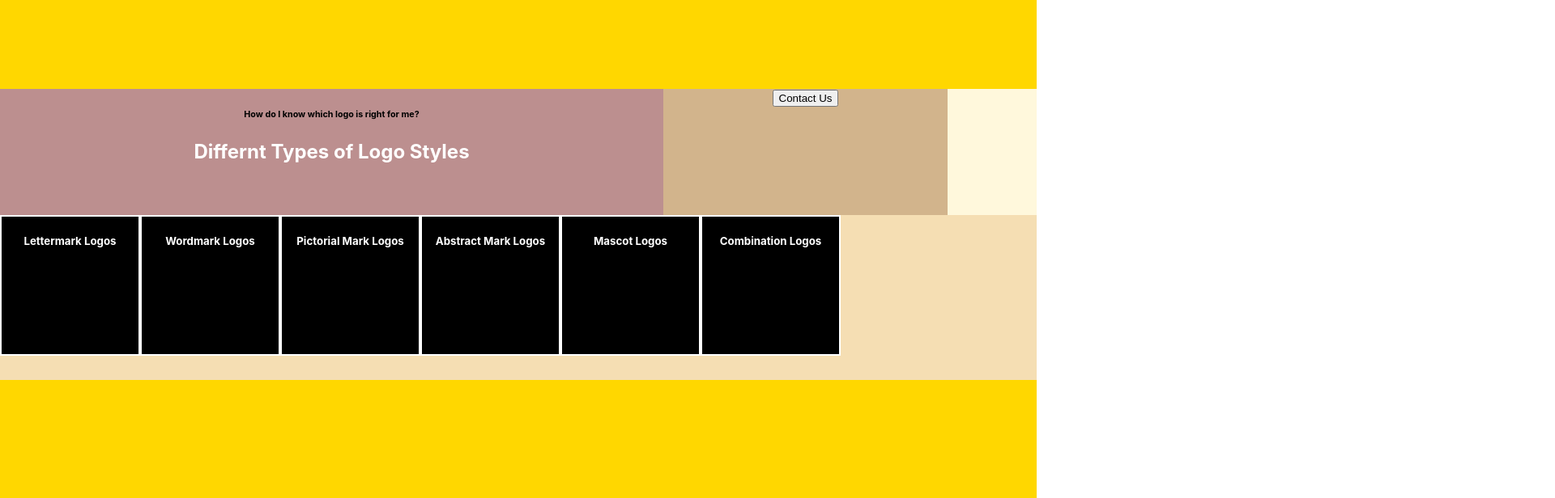
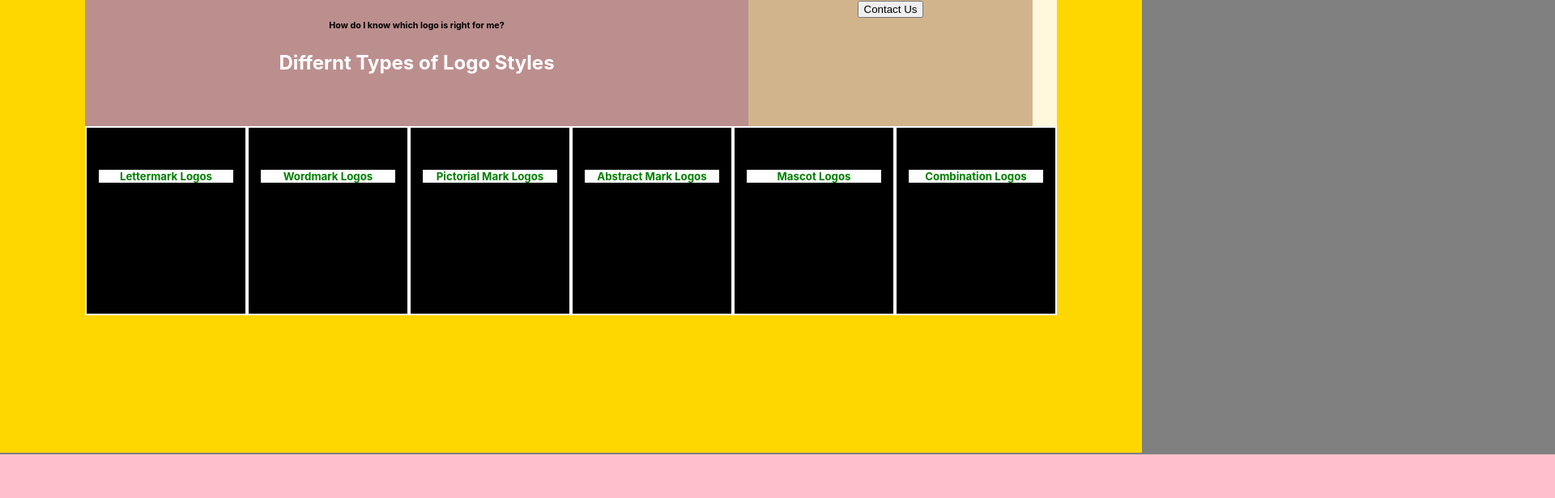
Before and after one commit to Jessiewithani/NyteLock_Interview, a React (Create React App) app: page / in a window 1280 px wide. Shown: the top 616 px of the page at 81% size, 1920 px wide, since content can reach past the window. Built offline with nearby package versions, Linux system fonts and the light colour scheme.

Commit message:
Fix basic styling and set up description container

```diff
--- a/src/App.css
+++ b/src/App.css
@@ -10,13 +10,22 @@ h2 {
 }
 
 .logo-services-container {
-  background-color: white;
+  background-color: grey;
+  width: 2880px;
   height: 562px;
 }
 
 .logo-services-wrap {
   background-color: gold;
-  padding-top: 110px;
-  padding-bottom: 90px;
-  height: inherit;
+  /* padding-top: 110px;
+  padding-bottom: 90px; */
+  height: 560px;
+  width: 1410px;
+
 }
+
+.logo-description-container {
+  background-color: pink;
+  width: 2880px;
+  height: 562px;
+}
--- a/src/LogoCard.css
+++ b/src/LogoCard.css
@@ -2,6 +2,14 @@
   background-color: black;
   height: 170px;
   width: 169px;
-  color: white;
+  color: green;
   border: 2px solid white;
+  padding-left: 15px;
+  padding-right: 15px;
+  padding-top: 30px;
+  padding-bottom: 30px;
 }
+
+.card-wrap {
+  background-color: white;
+}
--- a/src/LogoHeading.css
+++ b/src/LogoHeading.css
@@ -2,6 +2,8 @@
   background-color: cornsilk;
   height: 156px;
   display: flex;
+  margin-left: 105px;
+  margin-right: 105px;
 }
 
 .heading-container {
--- a/src/LogoTypesContainer.css
+++ b/src/LogoTypesContainer.css
@@ -2,4 +2,6 @@
   height: 204px;
   background-color: wheat;
   display: flex;
+  margin-left: 105px;
+  margin-right: 105px;
 }
--- a/src/components/LogoCard.js
+++ b/src/components/LogoCard.js
@@ -4,9 +4,11 @@ import '../LogoCard.css';
 const LogoCard = ({icon, title, url}) => {
   return (
     <section className="logo-card">
-      {/* this whole card needs to be a link or have a link?? */}
-      <div>{icon}</div>
-      <h5>{title}</h5>
+      <div className="card-wrap">
+        {/* this whole card needs to be a link or have a link?? */}
+        <div>{icon}</div>
+        <h5>{title}</h5>
+      </div>
     </section>
   )
 }
```
